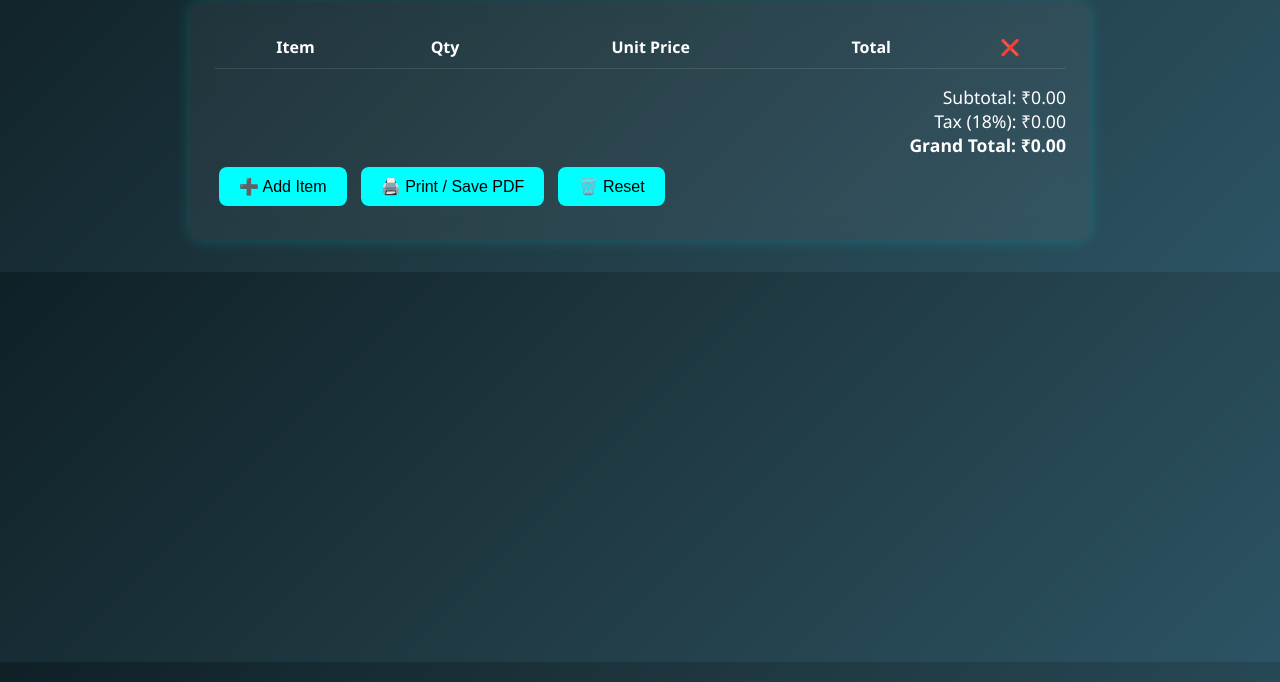
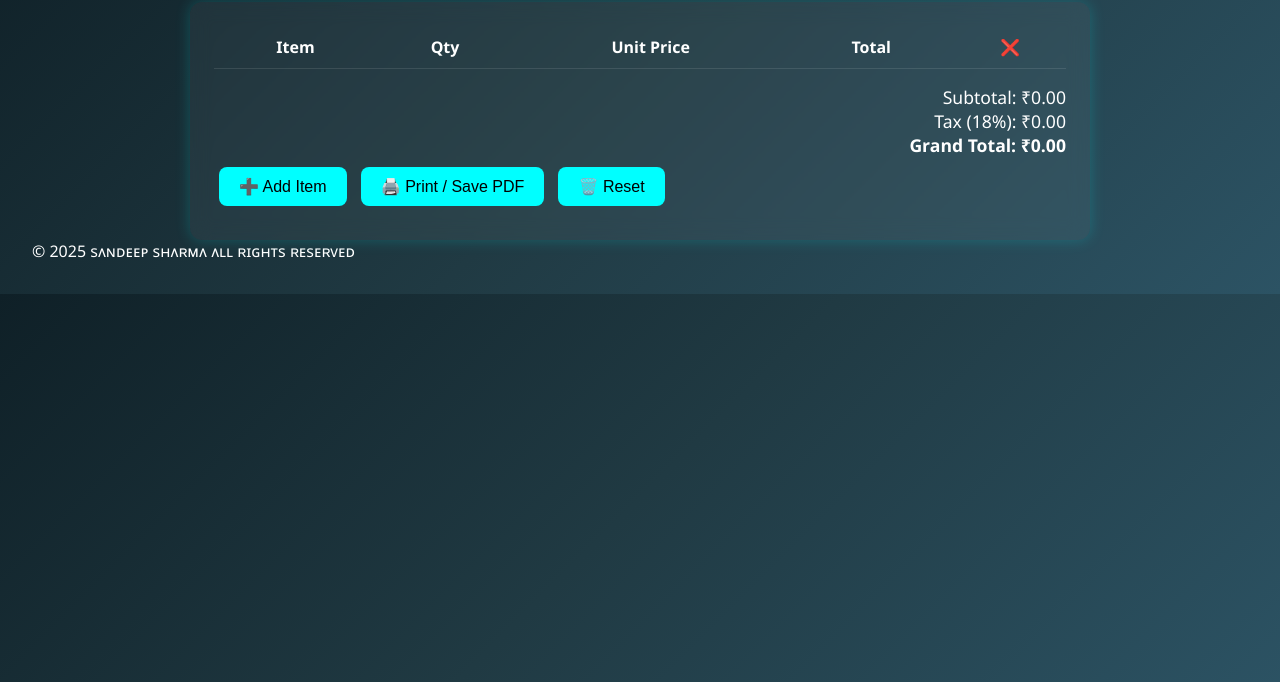
Before and after one commit to itzsandeepshrma/InvoiceX, a plain HTML site: page index.html in a window 1280 px wide. Shown: the part 118-800 px from the top of the page. Drawn offline with Linux system fonts and the light colour scheme.

Commit message:
Update index.html

```diff
--- a/index.html
+++ b/index.html
@@ -22,7 +22,6 @@
         </tr>
       </thead>
       <tbody id="invoiceBody">
-        <!-- Rows will be inserted dynamically -->
       </tbody>
     </table>
 
@@ -37,6 +36,10 @@
     <button class="btn" onclick="resetInvoice()">🗑️ Reset</button>
   </div>
 
+  <footer class="footer">
+    © 2025 sᴧɴᴅᴇᴇᴘ sʜᴧʀᴍᴧ ᴧʟʟ ʀɪɢʜᴛs ʀᴇsᴇʀᴠᴇᴅ
+  </footer>
+
   <script src="script.js"></script>
 </body>
 </html>
```
